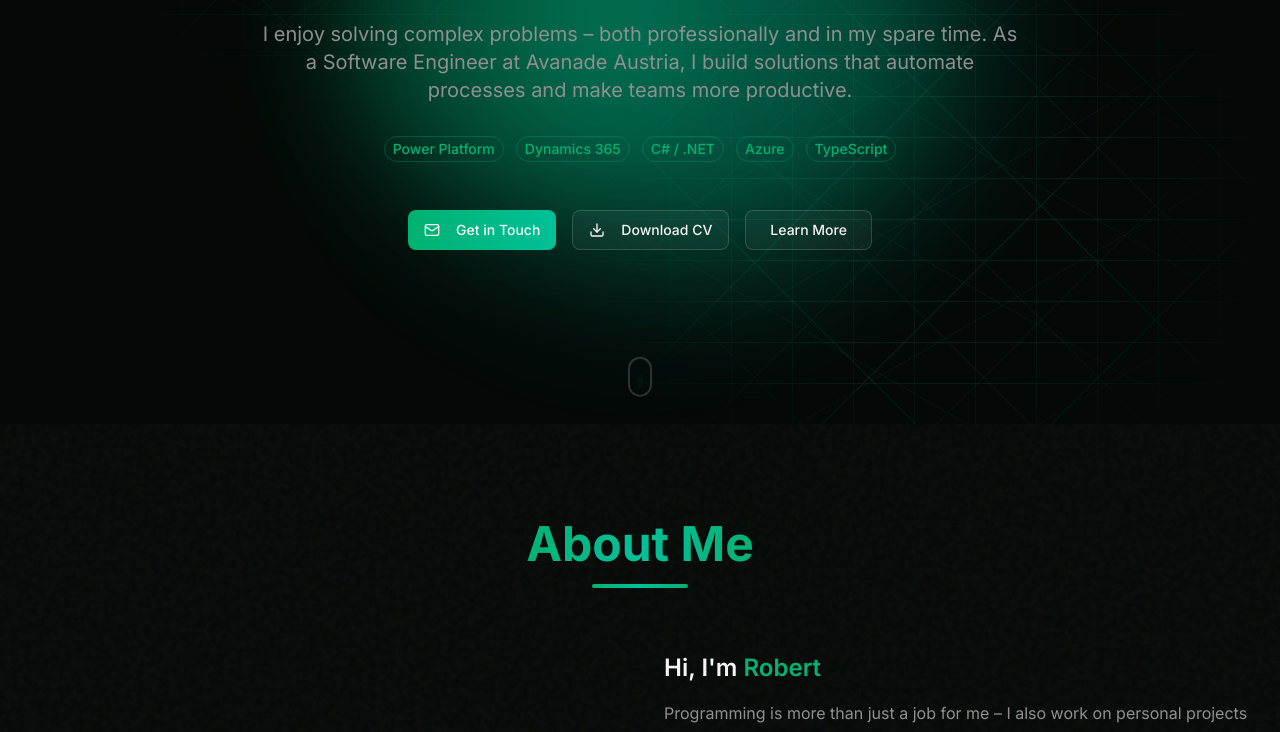
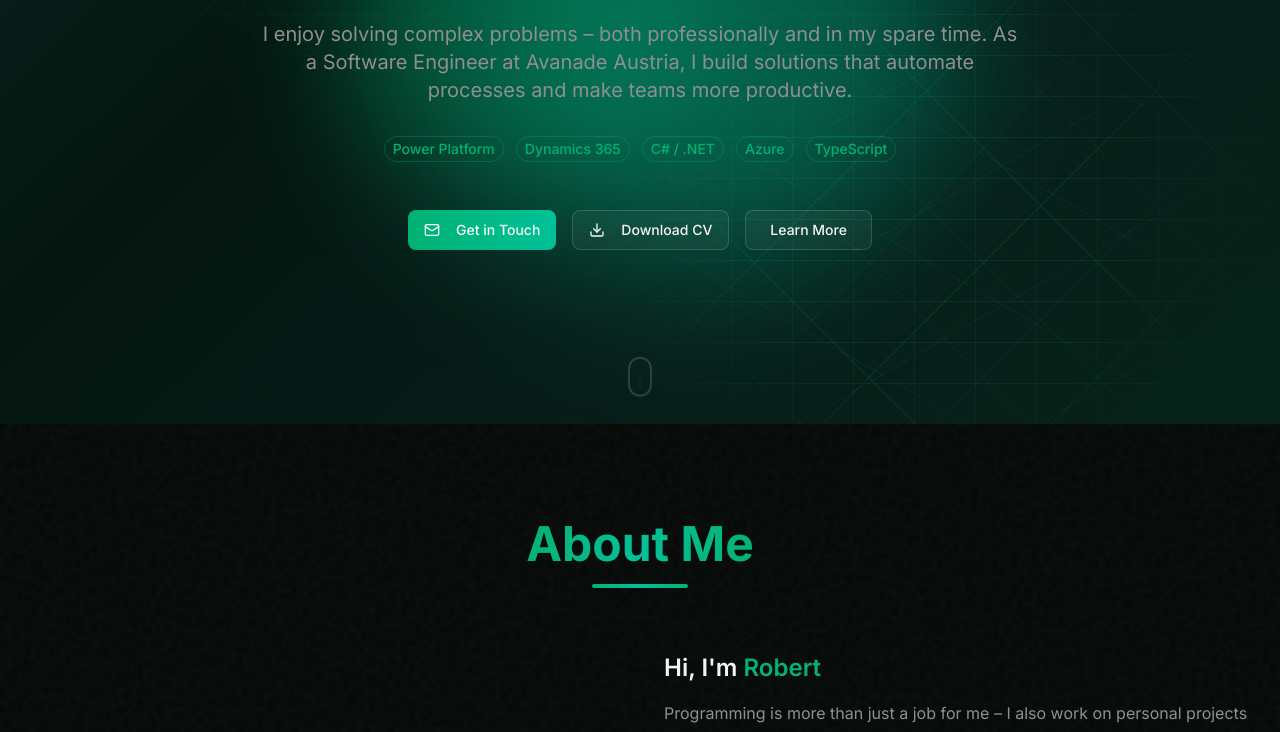
Before and after one commit to BytesAndParty/CV, an Astro site: page /en in a window 1280 px wide. Shown: the part 376-1108 px from the top of the page. Built offline with nearby package versions, Linux system fonts and the light colour scheme; Astro itself is replaced by a stand-in of ours; animation ran at ten frames a second.

Commit message:
fix: repair invalid CSS (morphing gradient rgba syntax, keyframes block, scrollbar opacity)

```diff
--- a/src/styles/global.css
+++ b/src/styles/global.css
@@ -75,16 +75,6 @@ html *::after {
               box-shadow 0.3s ease;
 }
 
-/* Exclude animations from transition to avoid conflicts */
-@keyframes * {
-  transition: none !important;
-}
-
-/* Preserve motion animations */
-[data-motion] {
-  transition: none !important;
-}
-
 /* Custom scrollbar - Light mode */
 ::-webkit-scrollbar {
   width: 8px;
@@ -94,15 +84,14 @@ html *::after {
   background: oklch(0.95 0 0);
 }
 
+/* Note: opacity has no effect on scrollbar pseudo-elements - use alpha colors */
 ::-webkit-scrollbar-thumb {
-  background: rgb(var(--theme-primary));
+  background: rgb(var(--theme-primary) / 0.6);
   border-radius: 4px;
-  opacity: 0.6;
 }
 
 ::-webkit-scrollbar-thumb:hover {
-  background: rgb(var(--theme-primary));
-  opacity: 0.8;
+  background: rgb(var(--theme-primary) / 0.8);
 }
 
 /* Custom scrollbar - Dark mode */
@@ -111,11 +100,11 @@ html *::after {
 }
 
 .dark ::-webkit-scrollbar-thumb {
-  opacity: 0.8;
+  background: rgb(var(--theme-primary) / 0.8);
 }
 
 .dark ::-webkit-scrollbar-thumb:hover {
-  opacity: 1;
+  background: rgb(var(--theme-primary));
 }
 
 @theme inline {
@@ -731,10 +720,10 @@ html *::after {
 .morphing-gradient {
   background: linear-gradient(
     -45deg,
-    rgba(var(--theme-primary), 0.12),
-    rgba(var(--theme-accent), 0.08),
-    rgba(var(--theme-primary), 0.05),
-    rgba(var(--theme-accent), 0.12)
+    rgb(var(--theme-primary) / 0.12),
+    rgb(var(--theme-accent) / 0.08),
+    rgb(var(--theme-primary) / 0.05),
+    rgb(var(--theme-accent) / 0.12)
   );
   background-size: 400% 400%;
   animation: morphing-gradient 12s ease infinite;
@@ -743,10 +732,10 @@ html *::after {
 .dark .morphing-gradient {
   background: linear-gradient(
     -45deg,
-    rgba(var(--theme-primary), 0.15),
-    rgba(var(--theme-accent), 0.1),
-    rgba(var(--theme-primary), 0.08),
-    rgba(var(--theme-accent), 0.15)
+    rgb(var(--theme-primary) / 0.15),
+    rgb(var(--theme-accent) / 0.1),
+    rgb(var(--theme-primary) / 0.08),
+    rgb(var(--theme-accent) / 0.15)
   );
 }
 
```
